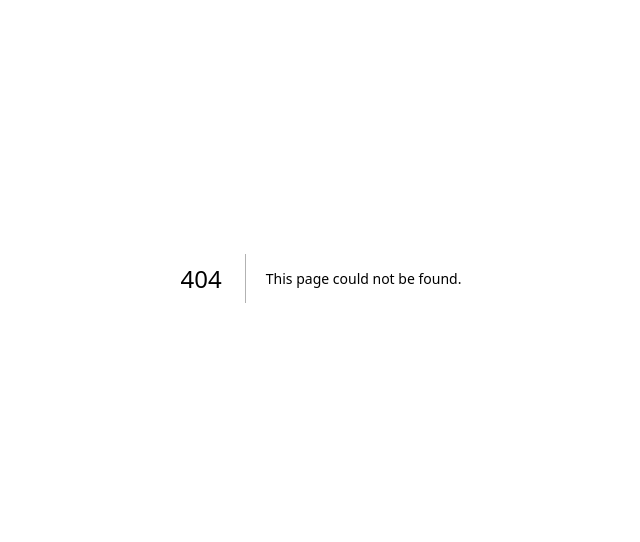
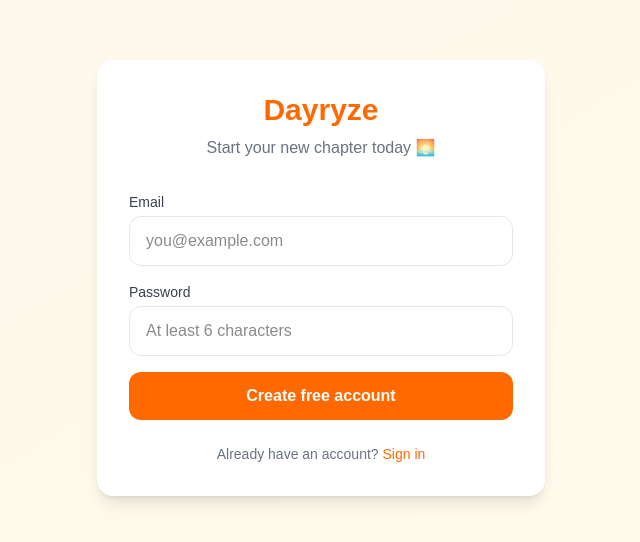
Before and after one commit to ruizhi1201/dayryze, a Next.js app: page /signup in a window 1280 px wide. Before the commit this address had no page. Shown: the part 122-664 px from the top of the page, without its empty margins (319-959 px from the left). Built offline with nearby package versions, Linux system fonts and the light colour scheme; no server answers.

Commit message:
Module 2: Supabase auth — login, signup, middleware, callback

```diff
--- /dev/null
+++ b/app/auth/callback/route.ts
@@ -0,0 +1,14 @@
+import { createClient } from '@/lib/supabase/server'
+import { NextResponse } from 'next/server'
+
+export async function GET(request: Request) {
+  const { searchParams, origin } = new URL(request.url)
+  const code = searchParams.get('code')
+
+  if (code) {
+    const supabase = await createClient()
+    await supabase.auth.exchangeCodeForSession(code)
+  }
+
+  return NextResponse.redirect(`${origin}/chat`)
+}
--- /dev/null
+++ b/app/login/page.tsx
@@ -0,0 +1,86 @@
+'use client'
+
+import { useState } from 'react'
+import { createClient } from '@/lib/supabase/client'
+import { useRouter } from 'next/navigation'
+import Link from 'next/link'
+
+export default function LoginPage() {
+  const [email, setEmail] = useState('')
+  const [password, setPassword] = useState('')
+  const [error, setError] = useState('')
+  const [loading, setLoading] = useState(false)
+  const router = useRouter()
+  const supabase = createClient()
+
+  const handleLogin = async (e: React.FormEvent) => {
+    e.preventDefault()
+    setLoading(true)
+    setError('')
+
+    const { error } = await supabase.auth.signInWithPassword({ email, password })
+
+    if (error) {
+      setError(error.message)
+      setLoading(false)
+    } else {
+      router.push('/chat')
+    }
+  }
+
+  return (
+    <div className="min-h-screen bg-gradient-to-br from-orange-50 to-amber-50 flex items-center justify-center p-4">
+      <div className="bg-white rounded-2xl shadow-lg p-8 w-full max-w-md">
+        <div className="text-center mb-8">
+          <h1 className="text-3xl font-bold text-orange-500">Dayryze</h1>
+          <p className="text-gray-500 mt-2">Welcome back 👋</p>
+        </div>
+
+        <form onSubmit={handleLogin} className="space-y-4">
+          <div>
+            <label className="block text-sm font-medium text-gray-700 mb-1">Email</label>
+            <input
+              type="email"
+              value={email}
+              onChange={(e) => setEmail(e.target.value)}
+              required
+              className="w-full border border-gray-200 rounded-xl px-4 py-3 focus:outline-none focus:ring-2 focus:ring-orange-400"
+              placeholder="you@example.com"
+            />
+          </div>
+
+          <div>
+            <label className="block text-sm font-medium text-gray-700 mb-1">Password</label>
+            <input
+              type="password"
+              value={password}
+              onChange={(e) => setPassword(e.target.value)}
+              required
+              className="w-full border border-gray-200 rounded-xl px-4 py-3 focus:outline-none focus:ring-2 focus:ring-orange-400"
+              placeholder="••••••••"
+            />
+          </div>
+
+          {error && (
+            <p className="text-red-500 text-sm">{error}</p>
+          )}
+
+          <button
+            type="submit"
+            disabled={loading}
+            className="w-full bg-orange-500 hover:bg-orange-600 text-white font-semibold py-3 rounded-xl transition disabled:opacity-50"
+          >
+            {loading ? 'Signing in...' : 'Sign in'}
+          </button>
+        </form>
+
+        <p className="text-center text-gray-500 text-sm mt-6">
+          Don&apos;t have an account?{' '}
+          <Link href="/signup" className="text-orange-500 font-medium hover:underline">
+            Sign up free
+          </Link>
+        </p>
+      </div>
+    </div>
+  )
+}
--- /dev/null
+++ b/app/signup/page.tsx
@@ -0,0 +1,106 @@
+'use client'
+
+import { useState } from 'react'
+import { createClient } from '@/lib/supabase/client'
+import { useRouter } from 'next/navigation'
+import Link from 'next/link'
+
+export default function SignupPage() {
+  const [email, setEmail] = useState('')
+  const [password, setPassword] = useState('')
+  const [error, setError] = useState('')
+  const [loading, setLoading] = useState(false)
+  const [success, setSuccess] = useState(false)
+  const router = useRouter()
+  const supabase = createClient()
+
+  const handleSignup = async (e: React.FormEvent) => {
+    e.preventDefault()
+    setLoading(true)
+    setError('')
+
+    const { error } = await supabase.auth.signUp({
+      email,
+      password,
+      options: {
+        emailRedirectTo: `${process.env.NEXT_PUBLIC_APP_URL}/auth/callback`,
+      },
+    })
+
+    if (error) {
+      setError(error.message)
+      setLoading(false)
+    } else {
+      setSuccess(true)
+    }
+  }
+
+  if (success) {
+    return (
+      <div className="min-h-screen bg-gradient-to-br from-orange-50 to-amber-50 flex items-center justify-center p-4">
+        <div className="bg-white rounded-2xl shadow-lg p-8 w-full max-w-md text-center">
+          <div className="text-5xl mb-4">🌅</div>
+          <h2 className="text-2xl font-bold text-gray-800 mb-2">Check your email!</h2>
+          <p className="text-gray-500">We sent a confirmation link to <strong>{email}</strong>. Click it to activate your account.</p>
+        </div>
+      </div>
+    )
+  }
+
+  return (
+    <div className="min-h-screen bg-gradient-to-br from-orange-50 to-amber-50 flex items-center justify-center p-4">
+      <div className="bg-white rounded-2xl shadow-lg p-8 w-full max-w-md">
+        <div className="text-center mb-8">
+          <h1 className="text-3xl font-bold text-orange-500">Dayryze</h1>
+          <p className="text-gray-500 mt-2">Start your new chapter today 🌅</p>
+        </div>
+
+        <form onSubmit={handleSignup} className="space-y-4">
+          <div>
+            <label className="block text-sm font-medium text-gray-700 mb-1">Email</label>
+            <input
+              type="email"
+              value={email}
+              onChange={(e) => setEmail(e.target.value)}
+              required
+              className="w-full border border-gray-200 rounded-xl px-4 py-3 focus:outline-none focus:ring-2 focus:ring-orange-400"
+              placeholder="you@example.com"
+            />
+          </div>
+
+          <div>
+            <label className="block text-sm font-medium text-gray-700 mb-1">Password</label>
+            <input
+              type="password"
+              value={password}
+              onChange={(e) => setPassword(e.target.value)}
+              required
+              minLength={6}
+              className="w-full border border-gray-200 rounded-xl px-4 py-3 focus:outline-none focus:ring-2 focus:ring-orange-400"
+              placeholder="At least 6 characters"
+            />
+          </div>
+
+          {error && (
+            <p className="text-red-500 text-sm">{error}</p>
+          )}
+
+          <button
+            type="submit"
+            disabled={loading}
+            className="w-full bg-orange-500 hover:bg-orange-600 text-white font-semibold py-3 rounded-xl transition disabled:opacity-50"
+          >
+            {loading ? 'Creating account...' : 'Create free account'}
+          </button>
+        </form>
+
+        <p className="text-center text-gray-500 text-sm mt-6">
+          Already have an account?{' '}
+          <Link href="/login" className="text-orange-500 font-medium hover:underline">
+            Sign in
+          </Link>
+        </p>
+      </div>
+    </div>
+  )
+}
--- /dev/null
+++ b/lib/supabase/client.ts
@@ -0,0 +1,8 @@
+import { createBrowserClient } from '@supabase/ssr'
+
+export function createClient() {
+  return createBrowserClient(
+    process.env.NEXT_PUBLIC_SUPABASE_URL!,
+    process.env.NEXT_PUBLIC_SUPABASE_ANON_KEY!
+  )
+}
--- /dev/null
+++ b/lib/supabase/server.ts
@@ -0,0 +1,27 @@
+import { createServerClient } from '@supabase/ssr'
+import { cookies } from 'next/headers'
+
+export async function createClient() {
+  const cookieStore = await cookies()
+
+  return createServerClient(
+    process.env.NEXT_PUBLIC_SUPABASE_URL!,
+    process.env.NEXT_PUBLIC_SUPABASE_ANON_KEY!,
+    {
+      cookies: {
+        getAll() {
+          return cookieStore.getAll()
+        },
+        setAll(cookiesToSet) {
+          try {
+            cookiesToSet.forEach(({ name, value, options }) =>
+              cookieStore.set(name, value, options)
+            )
+          } catch {
+            // Called from Server Component — can be ignored
+          }
+        },
+      },
+    }
+  )
+}
--- /dev/null
+++ b/middleware.ts
@@ -0,0 +1,40 @@
+import { createServerClient } from '@supabase/ssr'
+import { NextResponse, type NextRequest } from 'next/server'
+
+export async function middleware(request: NextRequest) {
+  let supabaseResponse = NextResponse.next({ request })
+
+  const supabase = createServerClient(
+    process.env.NEXT_PUBLIC_SUPABASE_URL!,
+    process.env.NEXT_PUBLIC_SUPABASE_ANON_KEY!,
+    {
+      cookies: {
+        getAll() {
+          return request.cookies.getAll()
+        },
+        setAll(cookiesToSet) {
+          cookiesToSet.forEach(({ name, value }) => request.cookies.set(name, value))
+          supabaseResponse = NextResponse.next({ request })
+          cookiesToSet.forEach(({ name, value, options }) =>
+            supabaseResponse.cookies.set(name, value, options)
+          )
+        },
+      },
+    }
+  )
+
+  const { data: { user } } = await supabase.auth.getUser()
+
+  // Protect /chat route — redirect to login if not authenticated
+  if (!user && request.nextUrl.pathname.startsWith('/chat')) {
+    const url = request.nextUrl.clone()
+    url.pathname = '/login'
+    return NextResponse.redirect(url)
+  }
+
+  return supabaseResponse
+}
+
+export const config = {
+  matcher: ['/chat/:path*'],
+}
--- a/package.json
+++ b/package.json
@@ -9,6 +9,8 @@
     "lint": "eslint"
   },
   "dependencies": {
+    "@supabase/ssr": "^0.9.0",
+    "@supabase/supabase-js": "^2.99.3",
     "next": "16.2.1",
     "openai": "^6.32.0",
     "react": "19.2.4",
```
Also changed, not shown: 1 other file (tests, documents, lock files or other folders).
